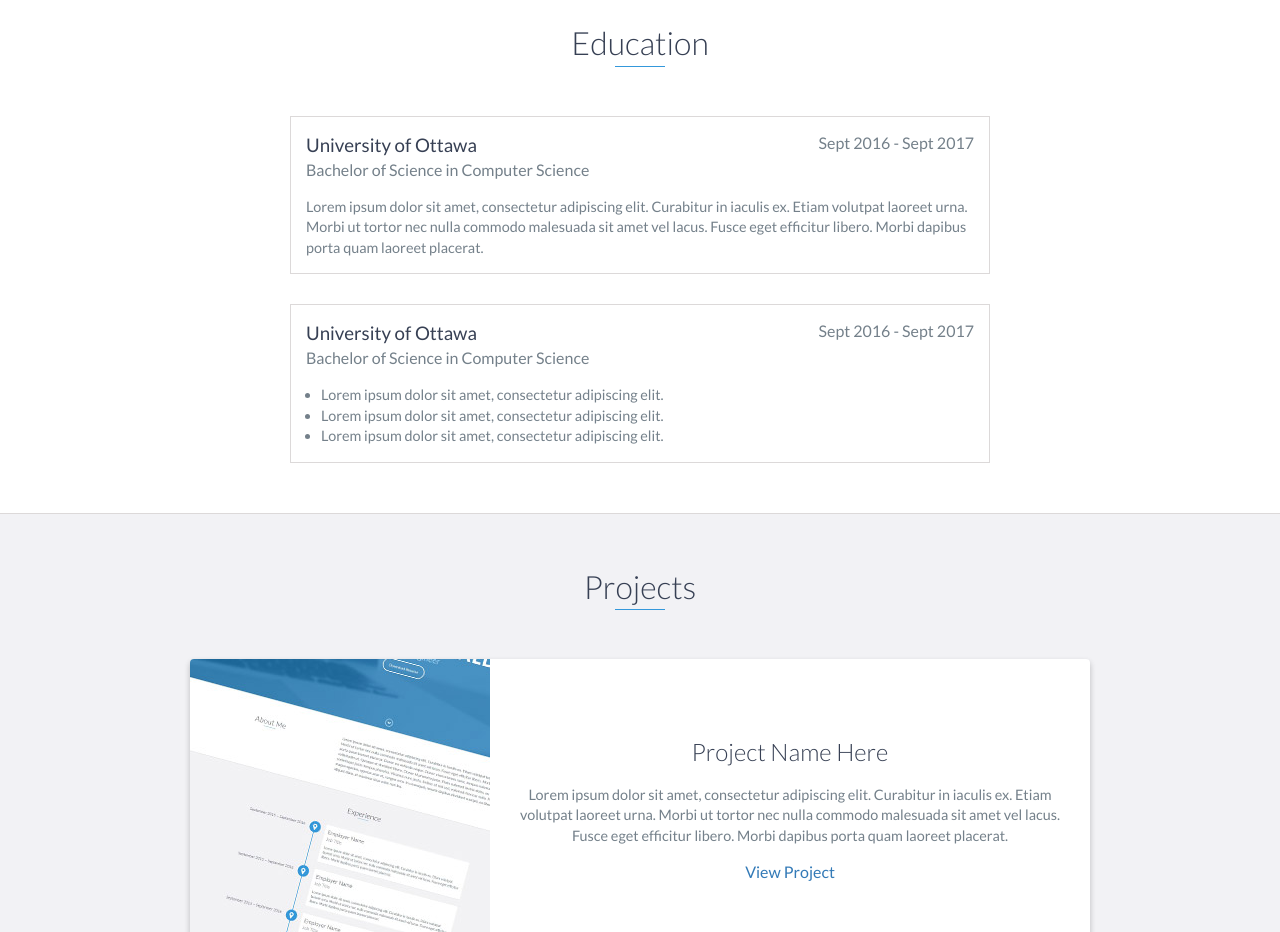
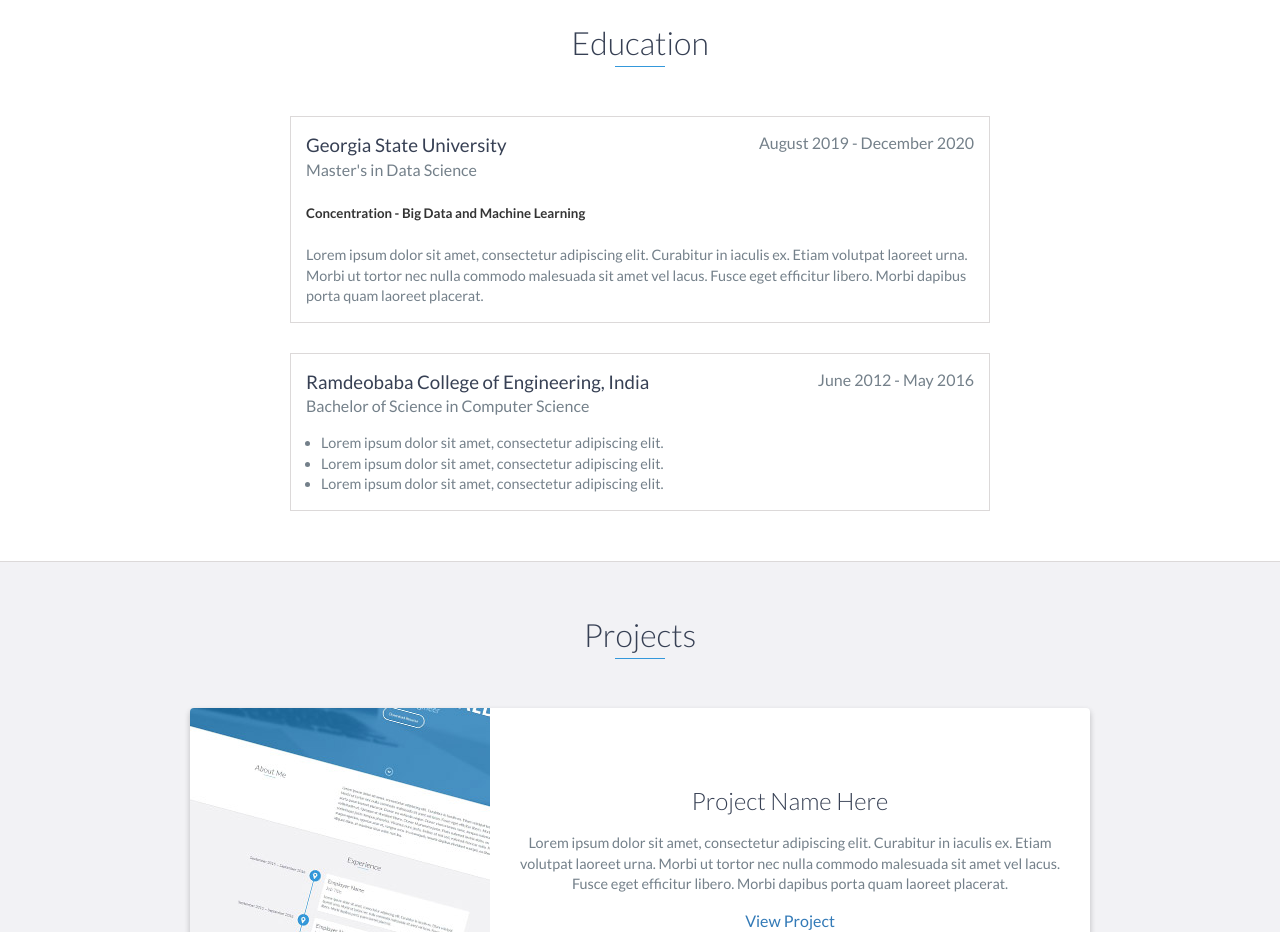
Before and after one commit to SONAMDAWANI/sonamdawani.github.io, a website: page index.html in a window 1280 px wide. Shown: the part 1880-2812 px from the top of the page. Drawn offline with nearby package versions, Linux system fonts and the light colour scheme.

Commit message:
Update index.html

```diff
--- a/index.html
+++ b/index.html
@@ -114,9 +114,10 @@
     <div id="education">
         <h2 class="heading">Education</h2>
         <div class="education-block">
-            <h3>University of Ottawa</h3>
-            <span class="education-date">Sept 2016 - Sept 2017</span>
-            <h4>Bachelor of Science in Computer Science</h4>
+            <h3>Georgia State University</h3>
+            <span class="education-date">August 2019 - December 2020</span>
+            <h4>Master's in Data Science</h4>
+		<h5>Concentration - Big Data and Machine Learning</h5>
             <p>
                 Lorem ipsum dolor sit amet, consectetur adipiscing elit. Curabitur in iaculis ex. Etiam volutpat laoreet urna. Morbi ut tortor nec nulla commodo malesuada sit amet vel lacus. Fusce eget efficitur libero. Morbi dapibus porta quam laoreet placerat.
             </p>
@@ -124,8 +125,8 @@
         <!-- End .education-block -->
 
         <div class="education-block">
-            <h3>University of Ottawa</h3>
-            <span class="education-date">Sept 2016 - Sept 2017</span>
+            <h3>Ramdeobaba College of Engineering, India</h3>
+            <span class="education-date">June 2012 - May 2016</span>
             <h4>Bachelor of Science in Computer Science</h4>
             <ul>
                 <li>
```
